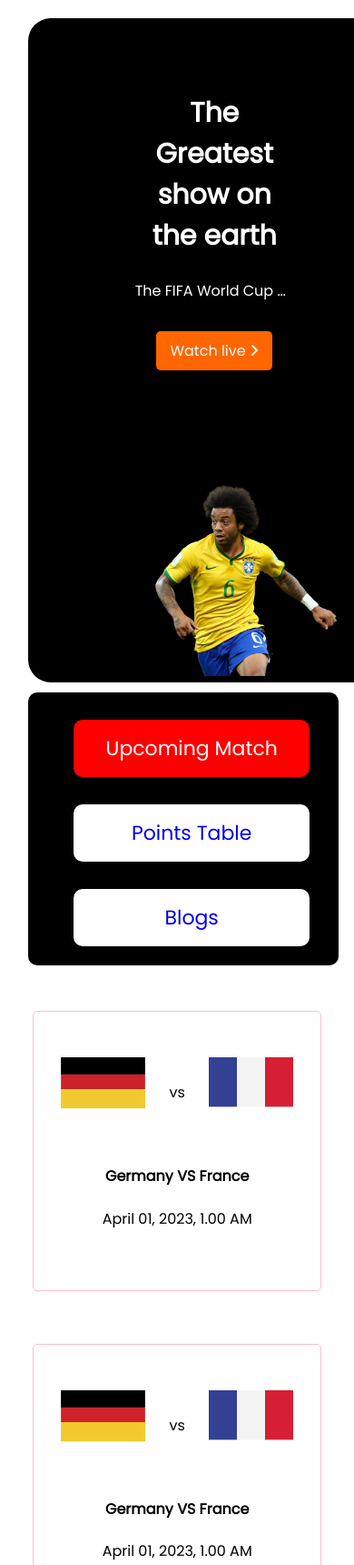
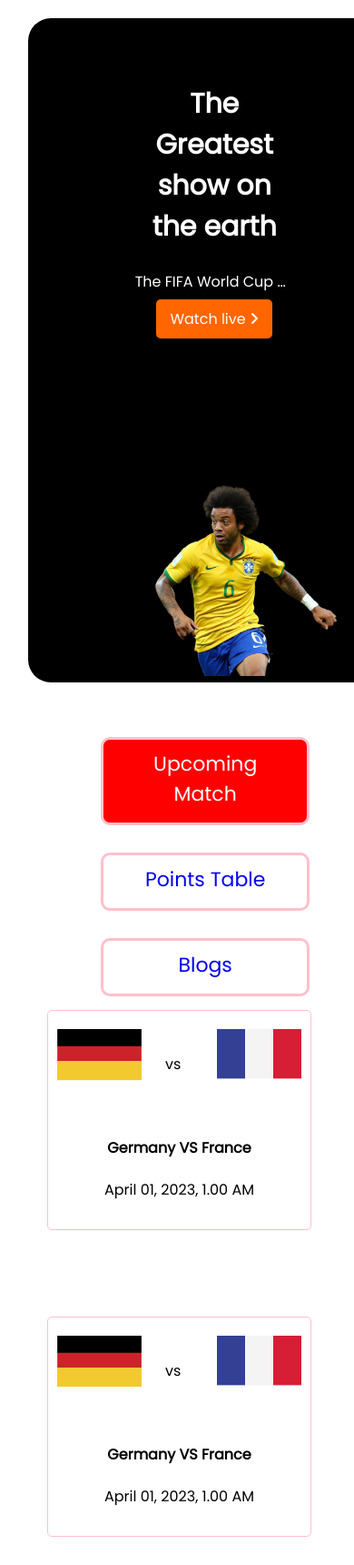
Before and after one commit to soharab007/second-assignment, a plain HTML site: page upcoming.html in a window 390 px wide. Shown: the top 1720 px of the page at 91% size. Drawn offline with Linux system fonts and the light colour scheme.

Commit message:
final submit

```diff
--- a/style.css
+++ b/style.css
@@ -1,6 +1,7 @@
 body {
     font-family: 'Poppins', sans-serif;
     margin: 0;
+    padding: 0;
 
 
 }
@@ -45,7 +46,7 @@ body {
 }
 
 .top-info a:hover {
-    background-color: brown;
+    background-color: rgb(85, 85, 173);
     transition: .5s;
 }
 
@@ -70,8 +71,9 @@ body {
     margin-right: 8%;
 }
 
+
 .menu {
-    height: 400px;
+    height: 300px;
     width: 300px;
     background-color: black;
     border-radius: 10px;
@@ -149,10 +151,14 @@ body {
     padding-left: 15px;
 }
 
+.blog-info a {
+    border-radius: 10px;
+}
+
 .last-view {
     text-decoration: none;
     padding: 10px 15px;
-    background: brown;
+    background: green;
     color: white;
     width: 100px;
     border-radius: 15px;
@@ -248,11 +254,13 @@ footer {
     .menu {
         width: 100%;
         padding-left: 30px;
+        background: none;
 
     }
 
     .link-button {
         margin-left: 50px;
+        border: 3px solid pink;
     }
 
     .blogs {
@@ -340,14 +348,18 @@ footer {
 
     }
 
+    #invisible {
+        visibility: hidden;
+    }
+
     .last-view {
         display: block;
         height: 30px;
-        margin-top: 300px;
+
     }
 
     footer {
-        margin-top: 1300px;
+        margin-top: 1000px;
         padding-bottom: 200px;
     }
 
--- a/style2.css
+++ b/style2.css
@@ -1,6 +1,7 @@
 body {
     font-family: 'Poppins', sans-serif;
     margin: 0;
+    padding: 0;
 
 }
 
@@ -22,7 +23,7 @@ body {
 
 .top-info {
     padding-left: 5%;
-    padding-top: 8%;
+    padding-top: 5%;
     width: 50%;
 
 }
@@ -43,7 +44,7 @@ body {
 }
 
 .top-info a:hover {
-    background-color: brown;
+    background-color: rgb(127, 105, 168);
     transition: .5s;
 }
 
@@ -60,11 +61,12 @@ body {
 /*  top banner style start  */
 /*  middle part style start  */
 
+
 .middle-part {
     width: 80%;
     display: flex;
     margin-left: 8%;
-    height: 1200px;
+    height: 700px;
     margin-right: 8%;
 }
 
@@ -101,19 +103,20 @@ body {
 }
 
 
+
 .matches {
     display: grid;
+    margin-left: 5%;
     grid-template-columns: repeat(3, 1fr);
     grid-row-gap: 4%;
-    height: 200px;
+
 
 }
 
 
 .match {
-    width: px;
-    padding: 50px 30px;
-    padding-right: px;
+    height: 200px;
+    padding: 20px 10px;
     margin-left: 30px;
     border: 1px solid pink;
     border-radius: 5px;
@@ -142,7 +145,7 @@ body {
 /*  footer section style start  */
 
 footer {
-    margin-top: px;
+    margin-top: 50px;
     padding-top: 50px;
     text-align: center;
     background-color: black;
@@ -217,16 +220,22 @@ footer {
     .middle-part {
         display: flex;
         flex-direction: column;
+        margin-top: 30px;
     }
 
     .menu {
         width: 100%;
         padding-left: 30px;
         margin-left: px;
+        background: none;
+
     }
 
-    .button {
+    .link-button {
         margin-left: 50px;
+        border: 3px solid pink;
+        padding-top: 10px;
+
     }
 
     .matches {
@@ -235,12 +244,13 @@ footer {
     }
 
     .match {
-        margin-top: 50px;
+        margin-top: 30px;
         margin-left: 5px;
+
     }
 
     footer {
-        margin-top: 1500px;
+        margin-top: 1700px;
         margin-left: 0;
     }
 
@@ -256,8 +266,8 @@ footer {
         height: 500px;
         overflow: hidden;
         width: 670px;
-        margin-left: 8px;
-        padding-bottom: 0;
+        margin-left: 20px;
+        padding-bottom: 5%;
     }
 
     .top-info {
@@ -276,8 +286,11 @@ footer {
 
     }
 
+
     .middle-part {
         flex-direction: column;
+        height: 600px;
+
     }
 
     .menu {
@@ -302,11 +315,13 @@ footer {
     .matches {
         grid-template-columns: repeat(2, 1fr);
         height: 200px;
+        margin-bottom: 50px;
 
     }
 
     .match {
         margin-left: 10px;
+
 
 
     }
@@ -355,7 +370,6 @@ footer {
         padding: 50px 5px;
     }
 
-    .match-top-part {}
 
     .match-top-part img {
         width: 78px;
--- a/upcoming.html
+++ b/upcoming.html
@@ -23,11 +23,9 @@
                 <div class="title">
                     <h2>The Greatest show on the earth</h2>
                 </div>
+                <p>The FIFA World Cup organized by FIFA is the best known event of the sports arena.The whole world
+                    is in the frenzy of the World Cup at this time.Qatar is going to host the 2022 World Cup.</p>
 
-                <p>The FIFA World Cup organized by FIFA is the best known event of the sports arena.The whole world
-                    is in the frenzy of the World Cup at this time.Qatar is going tohost the 2022 World Cup as the
-                    host country.</p>
-                <br>
                 <a href="">Watch live <i class="fa-solid fa-angle-right"></i> </a>
             </div>
             <div class="top-image">
```
Also changed, not shown: index.html (+1 -1 lines).
